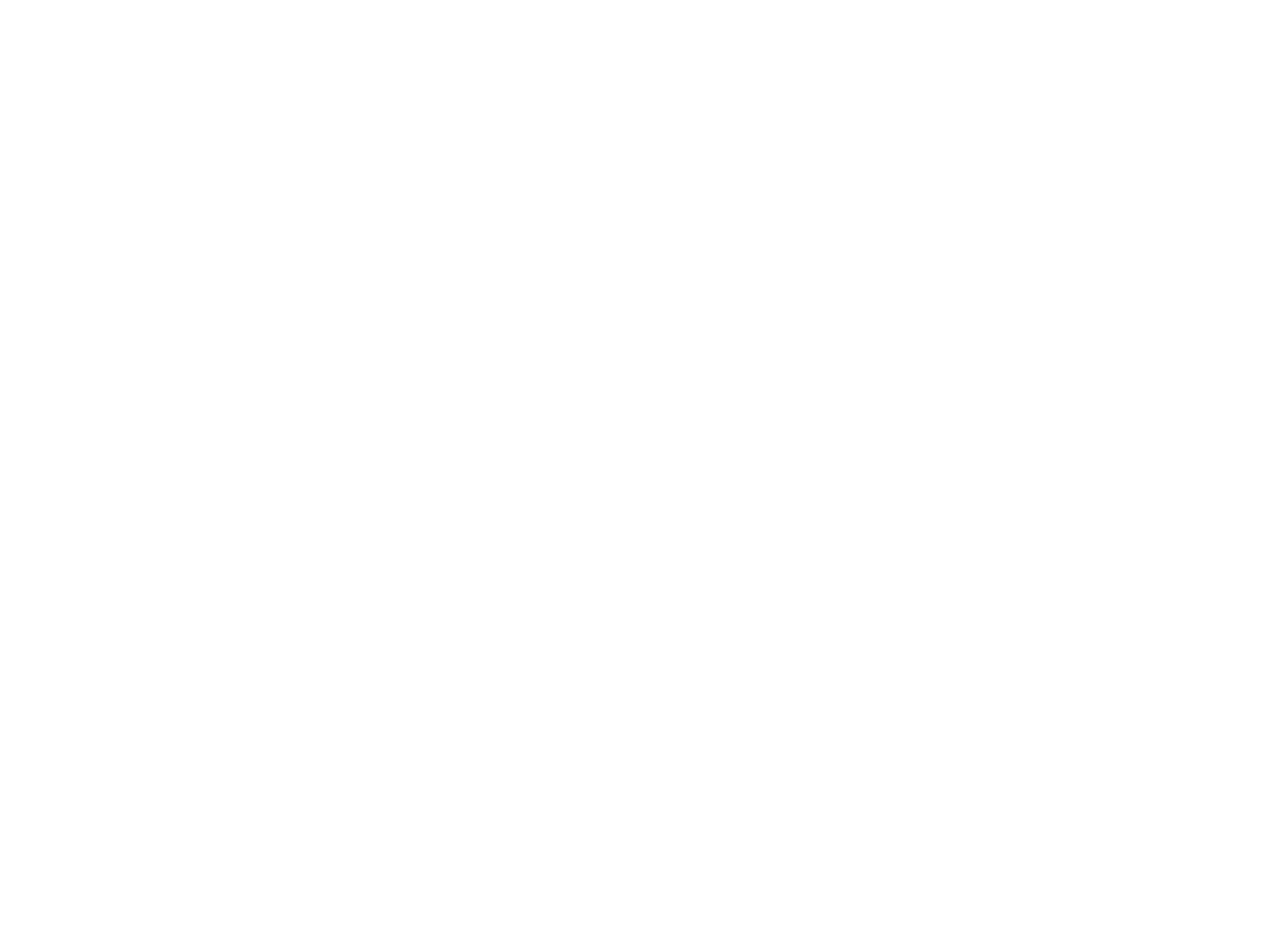
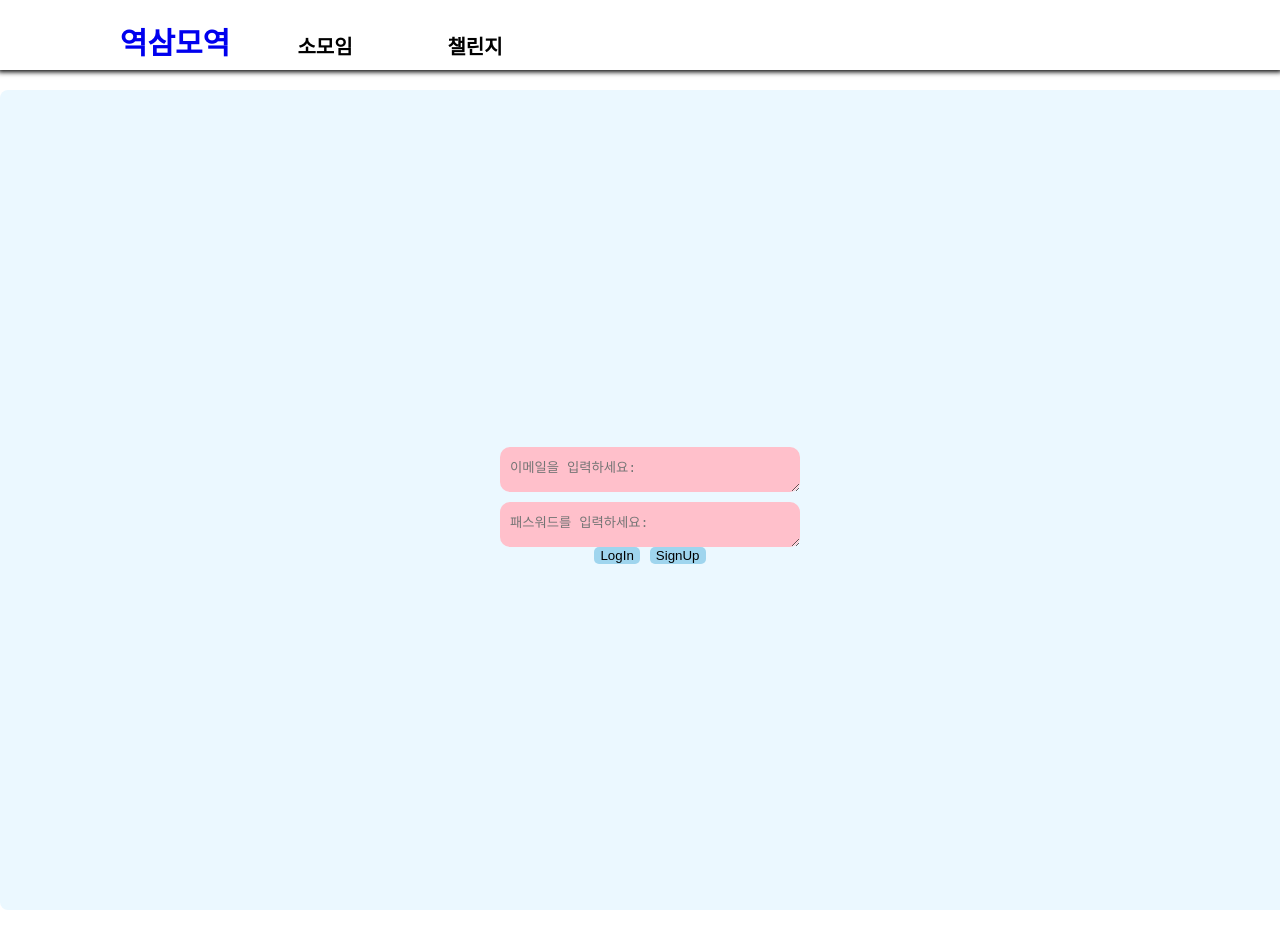
Before and after one commit to HACKY-TALKY-2/9-, a React (Create React App) app in the folder front/: page /login in a window 1280 px wide. Before the commit the page ends 800 px from the top, so only its background shows below. Built offline with nearby package versions, Linux system fonts and the light colour scheme.

Commit message:
fix login, signtp

```diff
--- a/front/src/App.js
+++ b/front/src/App.js
@@ -14,7 +14,7 @@
         <Routes>
           <Route path='/' element={<Main />} />
           <Route path='/signup' element={<Signup />} />
-          <Route path='/login' elemnt={<Login />} />
+          <Route path='/login' element={<Login />} />
           <Route path='/activity/home/' element={<ActivityHome/>}/>
           <Route path='/activity/create/' element={<CreateActivity/>}/>
         </Routes>
--- a/front/src/pages/login/Login.jsx
+++ b/front/src/pages/login/Login.jsx
@@ -1,5 +1,6 @@
 import React, { useEffect, useState } from "react";
 import styled from "styled-components";
+import Header from "../../components/header/Header";
 //import axios from "axios";
 
 const Wrapper = styled.div`
@@ -57,7 +58,9 @@
   const [passwordtext, setPasswordText] = useState("");
 
   return (
-    <Wrapper>
+    <div>
+      <Header/>
+      <Wrapper>
       <IdArea
         value={idtext}
         onChange={(e) => setIdText(e.target.value)}
@@ -73,6 +76,8 @@
         <SignUpButton>SignUp</SignUpButton>
       </ButtonContainer>
     </Wrapper>
+    </div>
+
   );
 }
 
--- a/front/src/pages/signup/Signup.jsx
+++ b/front/src/pages/signup/Signup.jsx
@@ -9,6 +9,7 @@
   Paper,
   Chip,
 } from "@mui/material";
+import Header from "../../components/header/Header";
 
 function Signup() {
   const [formData, setFormData] = useState({
@@ -52,6 +53,8 @@
   ];
 
   return (
+    <div>
+    <Header/>
     <Container maxWidth="sm">
       <Paper elevation={3} style={{ padding: "20px", marginTop: "20px" }}>
         <Typography variant="h4" gutterBottom>
@@ -152,6 +155,8 @@
         </form>
       </Paper>
     </Container>
+    </div>
+
   );
 }
 
```
